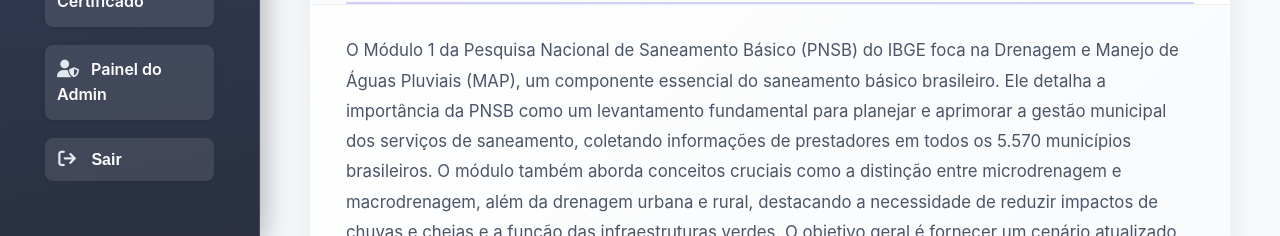
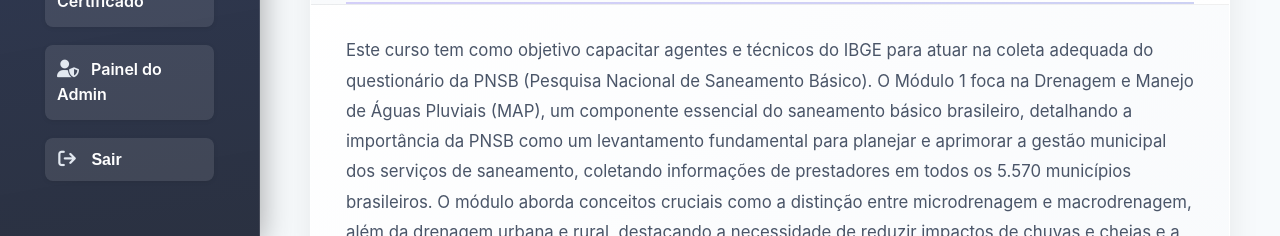
Before and after one commit to gamabuntah/Curso_MAP, a website: page public/index.html in a window 1280 px wide. Shown: the part 564-800 px from the top of the page. Drawn offline with nearby package versions, Linux system fonts and the light colour scheme; no server answers; sample sign-in values are in the browser's storage.

Commit message:
Ajustar objetivo do curso para capacitação de técnicos do IBGE na coleta da PNSB

```diff
--- a/public/data/module1.js
+++ b/public/data/module1.js
@@ -7,7 +7,7 @@
       {
         "type": "default",
         "title": "📋 Resumo",
-        "content": "O Módulo 1 da Pesquisa Nacional de Saneamento Básico (PNSB) do IBGE foca na Drenagem e Manejo de Águas Pluviais (MAP), um componente essencial do saneamento básico brasileiro. Ele detalha a importância da PNSB como um levantamento fundamental para planejar e aprimorar a gestão municipal dos serviços de saneamento, coletando informações de prestadores em todos os 5.570 municípios brasileiros. O módulo também aborda conceitos cruciais como a distinção entre microdrenagem e macrodrenagem, além da drenagem urbana e rural, destacando a necessidade de reduzir impactos de chuvas e cheias e a função das infraestruturas verdes. O objetivo geral é fornecer um cenário atualizado para análises das condições ambientais e sua implicação na saúde e qualidade de vida."
+        "content": "Este curso tem como objetivo capacitar agentes e técnicos do IBGE para atuar na coleta adequada do questionário da PNSB (Pesquisa Nacional de Saneamento Básico). O Módulo 1 foca na Drenagem e Manejo de Águas Pluviais (MAP), um componente essencial do saneamento básico brasileiro, detalhando a importância da PNSB como um levantamento fundamental para planejar e aprimorar a gestão municipal dos serviços de saneamento, coletando informações de prestadores em todos os 5.570 municípios brasileiros. O módulo aborda conceitos cruciais como a distinção entre microdrenagem e macrodrenagem, além da drenagem urbana e rural, destacando a necessidade de reduzir impactos de chuvas e cheias e a função das infraestruturas verdes. O objetivo é capacitar os profissionais para realizar uma coleta precisa e qualificada, fornecendo um cenário atualizado para análises das condições ambientais e sua implicação na saúde e qualidade de vida."
       },
       {
         "type": "default",
```
Also changed, not shown: public/admin.html (indentation only).
